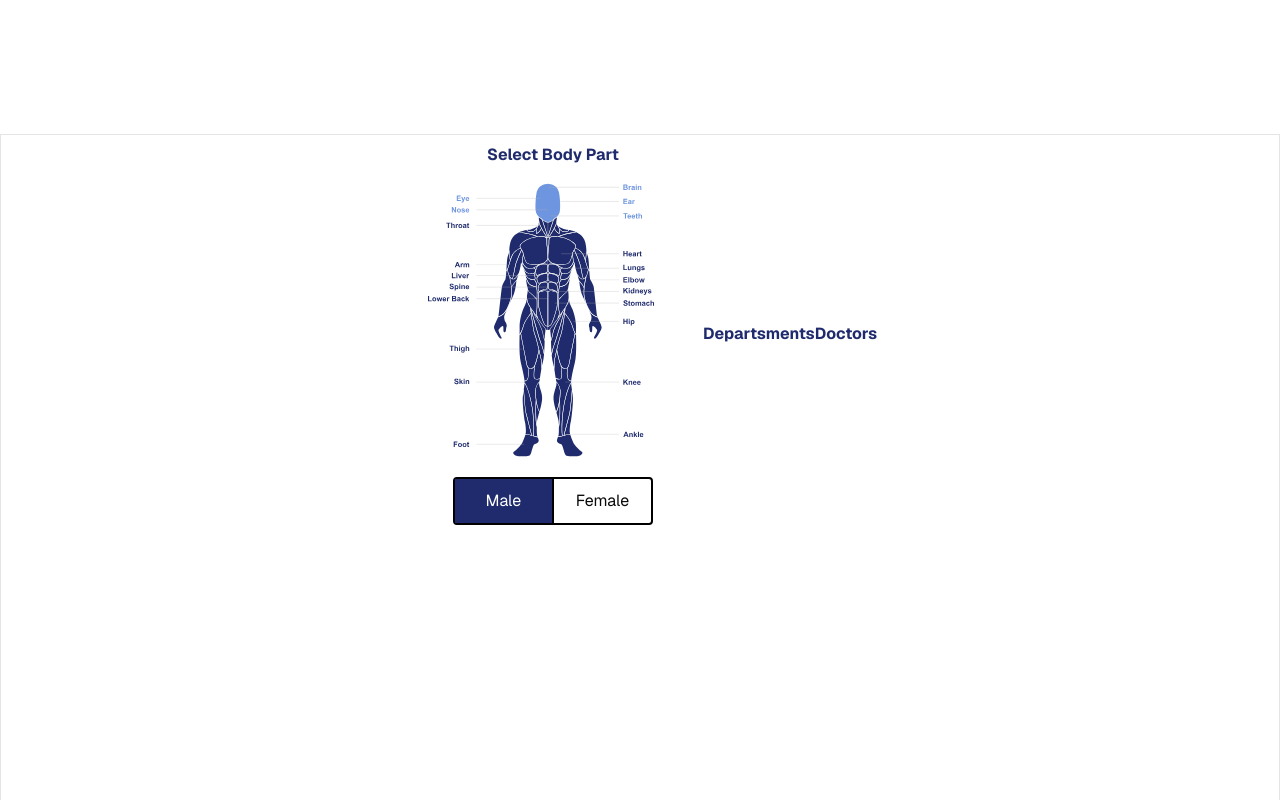
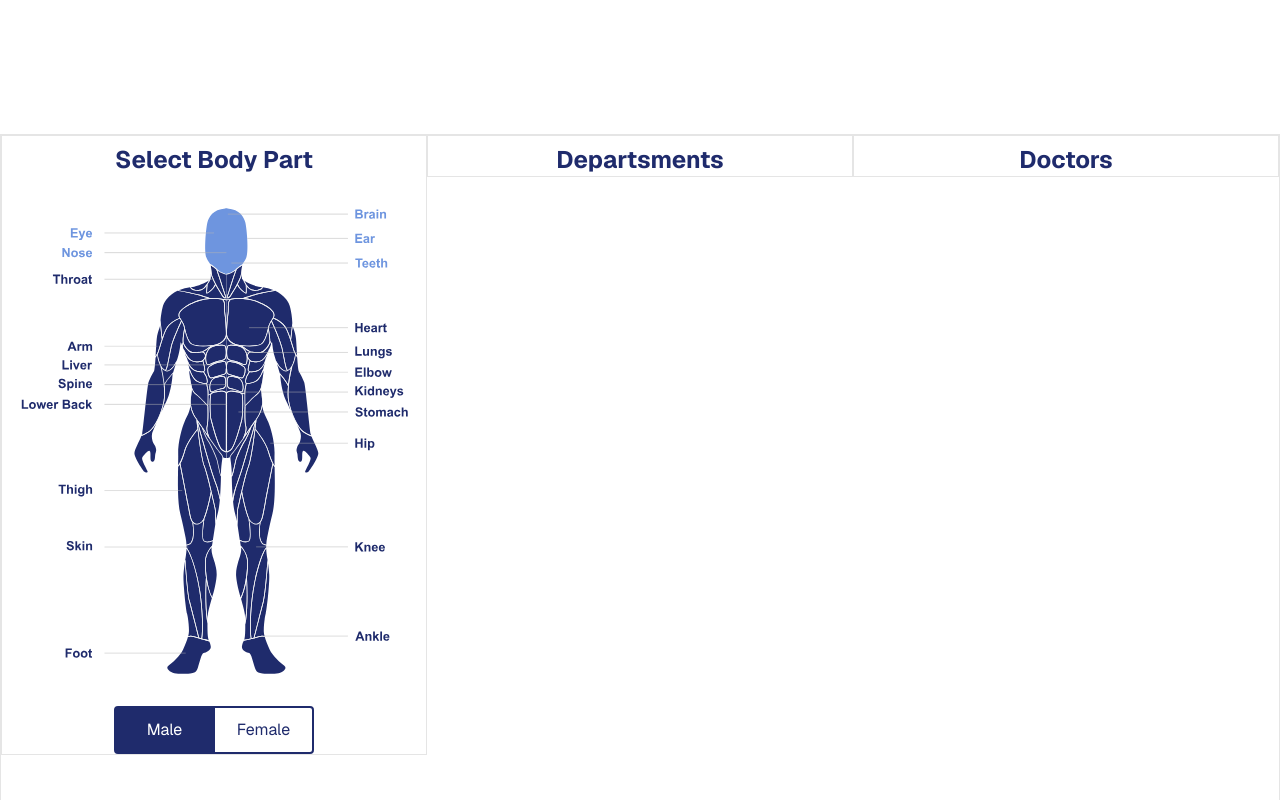
Before and after one commit to sumonmia360/hospital_frontend, a Next.js app: page / in a window 1280 px wide. Shown: the part 1160-1960 px from the top of the page. Built offline with nearby package versions, Linux system fonts and the light colour scheme.

Commit message:
alainment fixing done

```diff
--- a/src/app/page.tsx
+++ b/src/app/page.tsx
@@ -18,7 +18,7 @@ export default function Home() {
         <Navber></Navber>
       </header>
       <main>
-        <section className="mx-auto border max-w-[1440px] w-full h-full">
+        <section className="mx-auto border max-w-7xl w-full h-full">
           <HumanBodyFemale></HumanBodyFemale>
         </section>
       </main>
--- a/src/components/home/HumanBody.tsx
+++ b/src/components/home/HumanBody.tsx
@@ -31,6 +31,7 @@ const HumanBody = () => {
 
   const HandleDoctors = (docId: number) => {
     setdoctsId(docId);
+
   };
   console.log(doctsArrayMain.data);
 
--- a/src/components/home/HumanBodyFemale.tsx
+++ b/src/components/home/HumanBodyFemale.tsx
@@ -4,9 +4,31 @@ import "./BodyTest.css";
 export default function HumanBodyFemale() {
   const [selectedArea, setSelectedArea] = useState("Head");
   const [selectGender, setSelectGender] = useState("male");
+  const [deptId, setDeptId] = useState(1);
 
   const handlePieceClick = (gName: string) => {
     setSelectedArea(gName);
+    console.log(gName);
+    switch (gName) {
+      case "Chest":
+        break;
+      case "Head":
+        break;
+
+      case "Neck":
+        break;
+
+      case "Head":
+        break;
+
+      case "Lower_Abdomen":
+        break;
+
+      case "Lower_Abdomen":
+        break;
+      default:
+        setDeptId(5)
+    }
   };
   const handleGender = (gender: string) => {
     setSelectGender(gender);
@@ -14,10 +36,10 @@ export default function HumanBodyFemale() {
   // console.log(selectedArea);
 
   return (
-    <div className="flex justify-center items-center mb-80">
+    <div className="flex justify-between items-start mb-80">
       {/* Human body col */}
-      <div className="flex flex-col justify-center items-center ">
-        <h1 className="text-[#1F2B6C] text-center font-bold mt-2">
+      <div className="flex flex-col justify-center items-center w-4/12 border">
+        <h1 className="text-[#1F2B6C] text-center font-bold mt-2 text-2xl">
           Select Body Part
         </h1>
         {/* ============Female Body Structure================= */}
@@ -25,7 +47,7 @@ export default function HumanBodyFemale() {
           <>
             <svg
               xmlns="http://www.w3.org/2000/svg"
-              viewBox="50 10 1450 1500"
+              viewBox="115 0 1200 1500"
               max-width="3000px"
               width="100%"
               className=""
@@ -1430,7 +1452,7 @@ export default function HumanBodyFemale() {
           <>
             <svg
               xmlns="http://www.w3.org/2000/svg"
-              viewBox="50 10 1450 1500"
+              viewBox="115 0 1200 1500"
               max-width="3000px"
               width="100%"
               className=""
@@ -2613,19 +2635,23 @@ export default function HumanBodyFemale() {
         {/* ===================Male Body Structure=============== */}
 
         {/* ===========Daynamic btn=========== */}
-        <div className="flex justify-between items-center  border-2 border-black rounded h-12  w-[200px]">
+        <div className="flex justify-between items-center  border-2 border-[#1F2B6C] rounded h-12  w-[200px]">
           <button
-            className={` cursor-pointer w-full h-full ${
-              selectGender === "male" ? "bg-[#1F2B6C] text-white " : ""
+            className={` cursor-pointer w-full h-full  ${
+              selectGender === "male"
+                ? "bg-[#1F2B6C] text-white "
+                : "text-[#1F2B6C]"
             } `}
             onClick={() => handleGender("male")}
           >
             Male
           </button>
-          <div className="h-12 border w-0 border-black"></div>
+          <div className="h-12 border w-0 border-[#1F2B6C]"></div>
           <button
             className={` cursor-pointer w-full h-full  ${
-              selectGender === "female" ? "bg-[#1F2B6C] text-white " : ""
+              selectGender === "female"
+                ? "bg-[#1F2B6C] text-white "
+                : "text-[#1F2B6C]"
             }  `}
             onClick={() => handleGender("female")}
           >
@@ -2635,16 +2661,18 @@ export default function HumanBodyFemale() {
       </div>
       {/* Department col */}
 
-      <div>
-        <h1 className="text-[#1F2B6C] text-center font-bold mt-2">
+      <div className="w-4/12  border  h-full flex flex-col justify-center items-center">
+        <h1 className="text-[#1F2B6C]  text-center font-bold mt-2  text-2xl ">
           Departsments
         </h1>
         <div></div>
       </div>
       {/* Doctors col */}
 
-      <div>
-        <h1 className="text-[#1F2B6C] text-center font-bold mt-2">Doctors</h1>
+      <div className="w-4/12  border flex flex-col justify-center items-center  h-full">
+        <h1 className="text-[#1F2B6C] text-center font-bold mt-2  text-2xl">
+          Doctors
+        </h1>
         <div></div>
       </div>
     </div>
```
